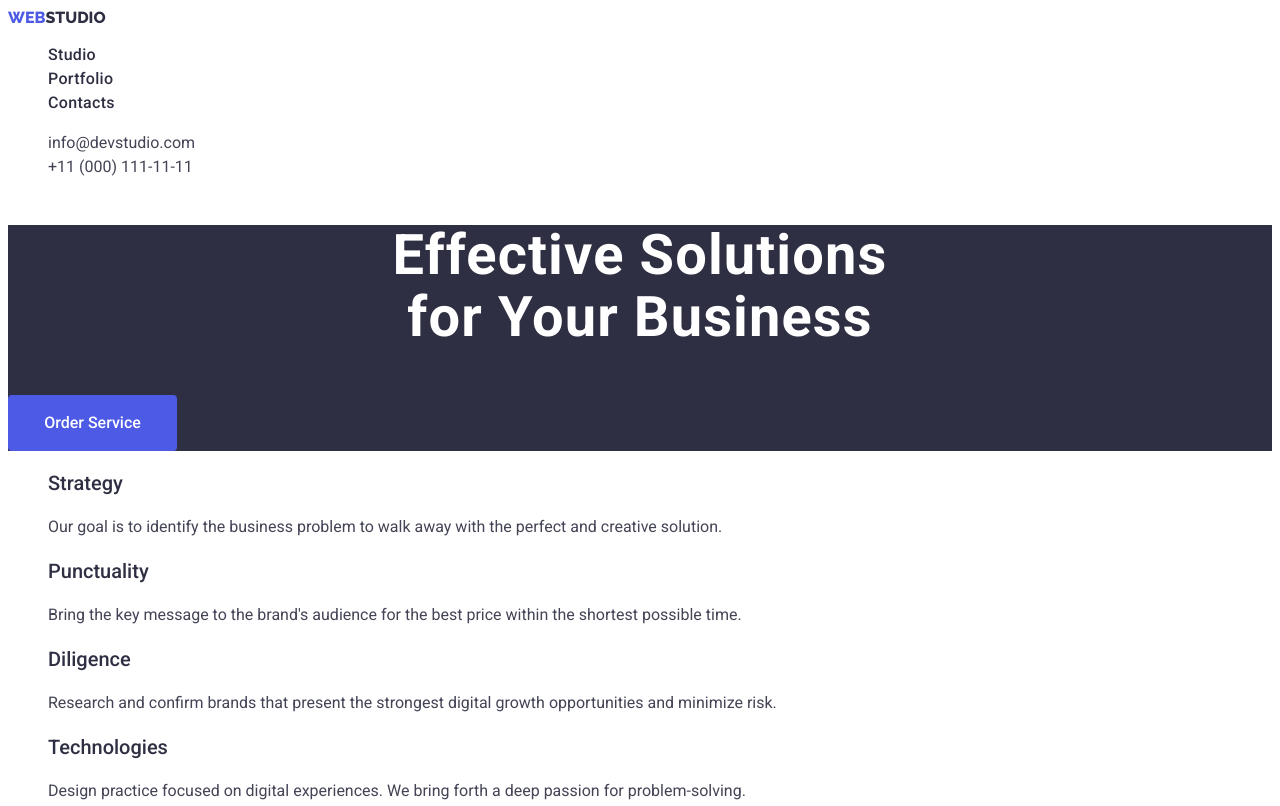
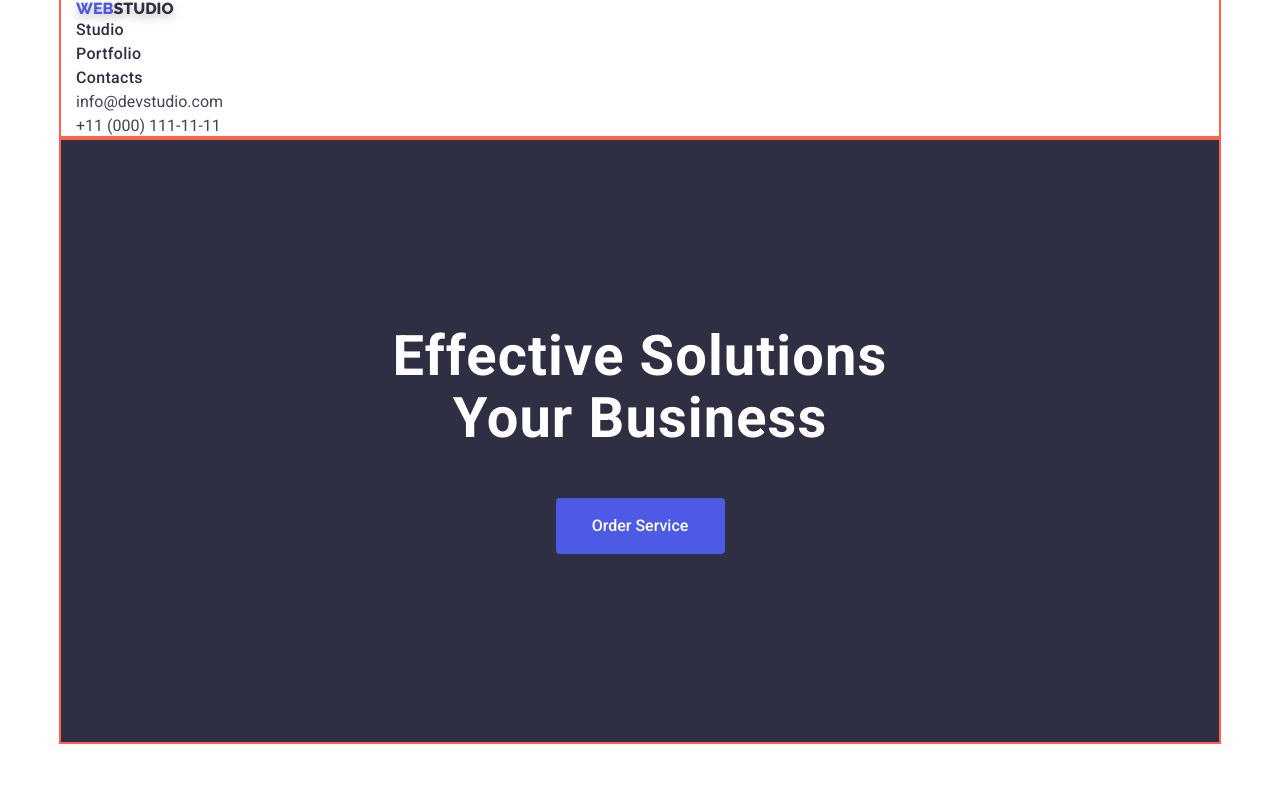
Before and after one commit to hortdev-ua/goit-markup-hw-03, a plain HTML site: page index.html in a window 1280 px wide. Shown: the top 806 px of the page. Drawn offline with nearby package versions, Linux system fonts and the light colour scheme.

Commit message:
update 1.1

```diff
--- a/css/styles.css
+++ b/css/styles.css
@@ -16,8 +16,29 @@ body {
   color: var(--text-color);
 }
 
+h1,
+h2,
+h3,
+h4,
+h5,
+h6,
+p,
+ul {
+  margin: 0;
+  padding: 0;
+}
+
 ul {
   list-style: none;
+}
+
+.container {
+  margin-left: auto;
+  margin-right: auto;
+  outline: 2px solid tomato;
+  width: 1158px;
+  padding-left: 15px;
+  padding-right: 15px;
 }
 
 /* Шапка сайта */
@@ -26,6 +47,7 @@ ul {
   font-family: "raleway", sans-serif;
   text-decoration: none;
   color: var(--primary-text-color);
+  filter: drop-shadow(0px 4px 4px rgba(0, 0, 0, 0.25));
 }
 
 .logo-text {
@@ -59,12 +81,20 @@ ul {
   color: var(--text-color);
 }
 
+/* .page-header {
+  margin-bottom: 188px;
+} */
+
 /* Герой */
 
 .section-hero {
+  text-align: center;
   left: 0px;
   top: 72px;
   background-color: var(--primary-text-color);
+  margin-bottom: 120px;
+  outline: 2px solid tomato;
+  padding-bottom: 188px;
 }
 
 .title-hero {
@@ -75,6 +105,8 @@ ul {
   text-align: center;
   letter-spacing: 0.02em;
   color: var(--white-color);
+  padding-top: 188px;
+  margin-bottom: 48px;
 }
 /* Кнопки */
 .primary-button {
@@ -89,8 +121,9 @@ ul {
   background: var(--iris-color);
   color: var(--white-color);
   border-radius: 4px;
-  border: 0px solid;
+  border: 1px solid transparent;
   cursor: pointer;
+
 }
 
 .primary-button:hover,
@@ -144,6 +177,10 @@ ul {
   background-color: var(--background-white-color);
 }
 
+.list-item {
+  margin-bottom: 120px;
+}
+
 /* Подвал */
 
 .footer-site {
--- a/index.html
+++ b/index.html
@@ -5,20 +5,28 @@
     <meta http-equiv="X-UA-Compatible" content="IE=edge" />
     <meta name="viewport" content="width=device-width, initial-scale=1.0" />
     <title>Studio</title>
-    <link rel="stylesheet" href="./css/styles.css" />
+
     <link rel="preconnect" href="https://fonts.googleapis.com" />
     <link rel="preconnect" href="https://fonts.gstatic.com" crossorigin />
     <link
       href="https://fonts.googleapis.com/css2?family=Raleway:wght@800&family=Roboto:wght@400;500;700;900&display=swap"
       rel="stylesheet"
     />
+    <link
+      href=" https://cdn.jsdelivr.net/npm/modern-normalize@1.1.0/modern-normalize.min.css "
+      rel="stylesheet"
+    />
+    <link rel="stylesheet" href="./css/styles.css" />
   </head>
   <body>
     <!-- Шапка сайту -->
-    <header>
+    <header class="page-header">
       <!-- Навігация -->
+      <div class="container">
         <nav>
-        <a href="./index.html" class="logo"><span class="logo-text">WEB</span>STUDIO</a>
+          <a href="./index.html" class="logo"
+            ><span class="logo-text">WEB</span>STUDIO</a
+          >
           <ul class="site-nav">
             <li><a href="./index.html" class="link">Studio</a></li>
             <li><a href="./portfolio.html" class="link">Portfolio</a></li>
@@ -29,26 +37,34 @@
         <address class="nav-address">
           <ul class="site-nav">
             <li>
-            <a href="mailto:info@devstudio.com" class="link-address">info@devstudio.com</a>
+              <a href="mailto:info@devstudio.com" class="link-address"
+                >info@devstudio.com</a
+              >
             </li>
             <li>
-            <a href="tel:+110001111111" class="link-address">+11 (000) 111-11-11</a>
+              <a href="tel:+110001111111" class="link-address"
+                >+11 (000) 111-11-11</a
+              >
             </li>
           </ul>
         </address>
+      </div>
     </header>
     <main>
       <!-- Гірой -->
-      <section class="section-hero">
-        <h1 class="title-hero">Effective Solutions </br> for Your Business</h1>
+      <section class="section-hero container">
+        <h1 class="title-hero">
+          Effective Solutions <br />
+          Your Business
+        </h1>
         <button type="button" class="primary-button">Order Service</button>
       </section>
       <!-- Инфо -->
-      <section>
+      <section class="container">
         <h2 hidden>Feature</h2>
-        <ul>
+        <ul class="list-item">
           <li>
-            <h3 class="section-title" >Strategy</h3>
+            <h3 class="section-title">Strategy</h3>
             <p class="section-text">
               Our goal is to identify the business problem to walk away with the
               perfect and creative solution.
@@ -120,7 +136,9 @@
       </section>
     </main>
     <footer class="footer-site">
-      <a href="./index.html" class="footer-logo"><span class="footer-object">WEB</span>STUDIO</a>
+      <a href="./index.html" class="footer-logo"
+        ><span class="footer-object">WEB</span>STUDIO</a
+      >
       <p class="footer-text">
         Increase the flow of customers and sales for your business with digital
         marketing & growth solutions.
```
Also changed, not shown: portfolio.html (+5 -1 lines). Lines whose indentation alone changed are shown as unchanged.
